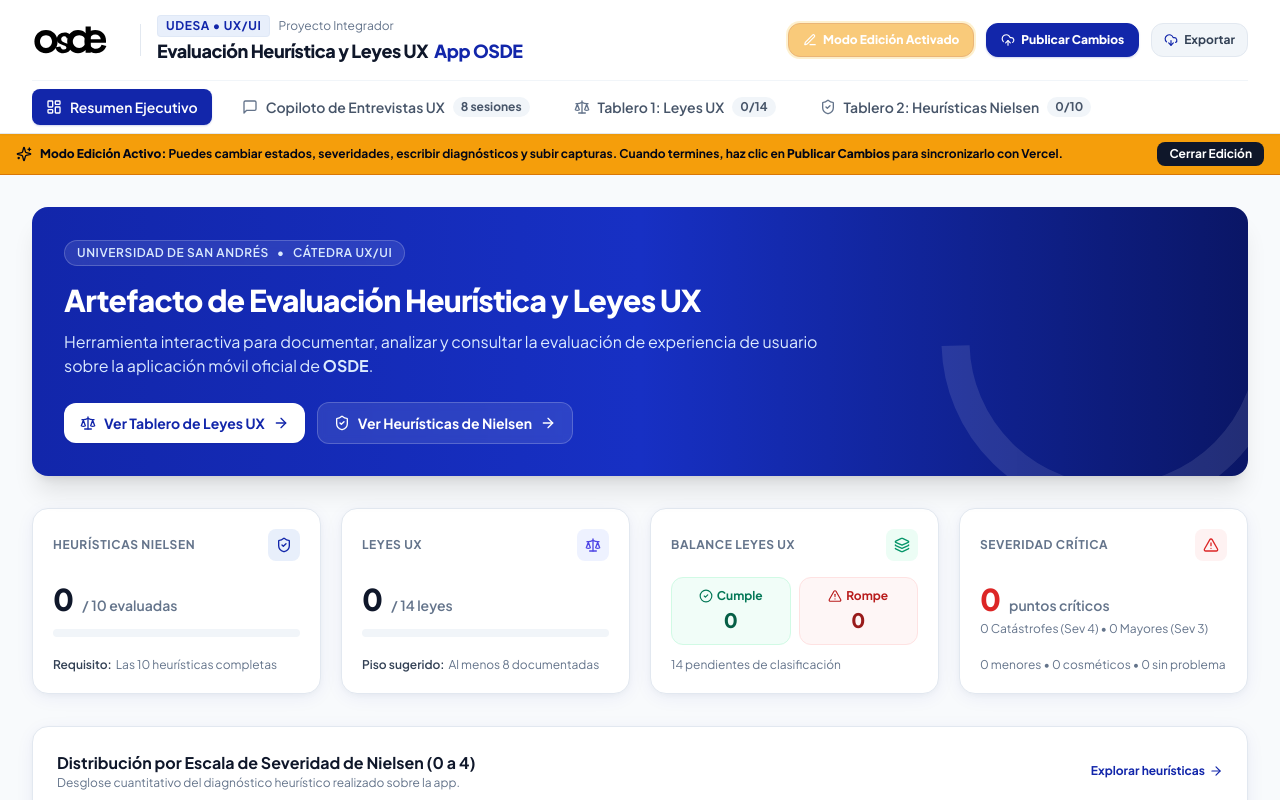
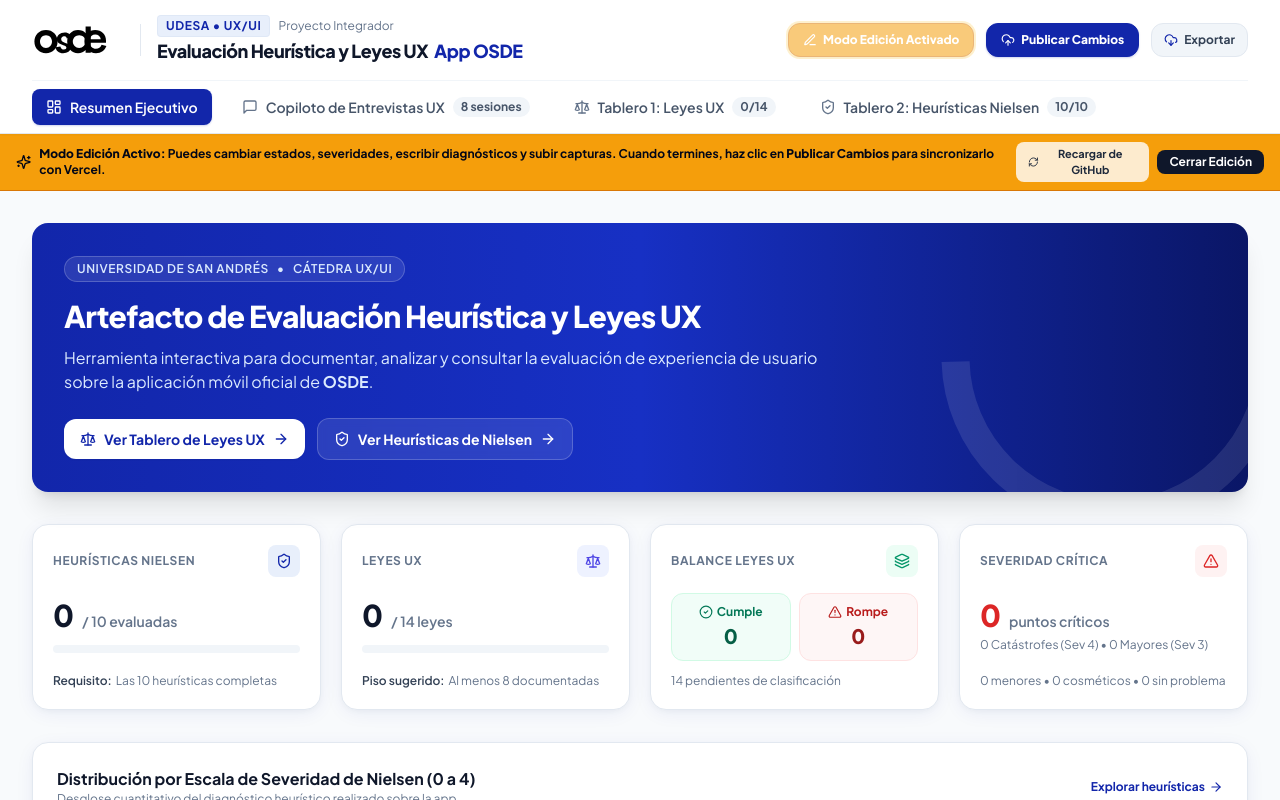
Before and after one commit to FranUdeSA/UX-UI, a React (Vite) app: page / in a window 1280 px wide. Both pictures are taken after a click on the button "Activar Modo Edición". Shown: the top 800 px of the page. Built offline with nearby package versions, Linux system fonts and the light colour scheme.

Commit message:
fix: priorizar datos publicados de GitHub y limpiar cache local obsoleta

```diff
--- a/src/App.tsx
+++ b/src/App.tsx
@@ -10,11 +10,11 @@
 import { ExportDataModal } from './components/ExportDataModal';
 import { PublishModal } from './components/PublishModal';
 import { TeamFooter } from './components/TeamFooter';
-import { InterviewModule } from './components/interview/InterviewModule';
-import { Sparkles } from 'lucide-react';
+import { teamData } from './data/teamData';
+import { Users, GraduationCap, Sparkles, RefreshCw } from 'lucide-react';
 
-const STORAGE_LAWS_KEY = 'osde_ux_laws_v1';
-const STORAGE_HEURISTICS_KEY = 'osde_nielsen_heuristics_v1';
+const DRAFT_LAWS_KEY = 'osde_draft_laws_v2';
+const DRAFT_HEURISTICS_KEY = 'osde_draft_heuristics_v2';
 
 export const App: React.FC = () => {
   const [activeTab, setActiveTab] = useState<ActiveTab>('dashboard');
@@ -23,47 +23,59 @@
   const [isPublishOpen, setIsPublishOpen] = useState<boolean>(false);
   const [modalData, setModalData] = useState<EvidenceModalData | null>(null);
 
-  // Initialize laws from localStorage or default
+  // Limpiar claves antiguas de localStorage v1 para evitar que bloqueen los datos nuevos
+  useEffect(() => {
+    try {
+      localStorage.removeItem('osde_ux_laws_v1');
+      localStorage.removeItem('osde_nielsen_heuristics_v1');
+    } catch {
+      // ignore
+    }
+  }, []);
+
+  // Inicializar directamente con los datos publicados en GitHub/Vercel (fuente de verdad)
   const [laws, setLaws] = useState<UxLawItem[]>(() => {
     try {
-      const saved = localStorage.getItem(STORAGE_LAWS_KEY);
-      if (saved) return JSON.parse(saved);
+      const draft = localStorage.getItem(DRAFT_LAWS_KEY);
+      if (draft) return JSON.parse(draft);
     } catch {
       // ignore
     }
     return defaultLaws;
   });
 
-  // Initialize heuristics from localStorage or default
   const [heuristics, setHeuristics] = useState<NielsenHeuristicItem[]>(() => {
     try {
-      const saved = localStorage.getItem(STORAGE_HEURISTICS_KEY);
-      if (saved) return JSON.parse(saved);
+      const draft = localStorage.getItem(DRAFT_HEURISTICS_KEY);
+      if (draft) return JSON.parse(draft);
     } catch {
       // ignore
     }
     return defaultHeuristics;
   });
 
-  // Save to localStorage whenever laws change
+  // Guardar en borrador local solo si el usuario está en modo edición
   useEffect(() => {
+    if (isEditMode) {
       try {
-      localStorage.setItem(STORAGE_LAWS_KEY, JSON.stringify(laws));
+        localStorage.setItem(DRAFT_LAWS_KEY, JSON.stringify(laws));
       } catch {
-      // handle storage quota
+        // ignore
       }
-  }, [laws]);
+    }
+  }, [laws, isEditMode]);
 
-  // Save to localStorage whenever heuristics change
   useEffect(() => {
+    if (isEditMode) {
       try {
-      localStorage.setItem(STORAGE_HEURISTICS_KEY, JSON.stringify(heuristics));
+        localStorage.setItem(DRAFT_HEURISTICS_KEY, JSON.stringify(heuristics));
       } catch {
-      // handle storage quota
+        // ignore
       }
-  }, [heuristics]);
+    }
+  }, [heuristics, isEditMode]);
 
-  // Update handlers
+  // Actualizadores de leyes y heurísticas
   const handleUpdateLaw = (updatedLaw: UxLawItem) => {
     setLaws((prev) => prev.map((l) => (l.id === updatedLaw.id ? updatedLaw : l)));
   };
@@ -72,15 +84,32 @@
     setHeuristics((prev) => prev.map((h) => (h.id === updatedItem.id ? updatedItem : h)));
   };
 
+  // Restablecer a la versión publicada en GitHub
   const handleResetToDefault = () => {
     setLaws(defaultLaws);
     setHeuristics(defaultHeuristics);
-    localStorage.removeItem(STORAGE_LAWS_KEY);
-    localStorage.removeItem(STORAGE_HEURISTICS_KEY);
+    try {
+      localStorage.removeItem(DRAFT_LAWS_KEY);
+      localStorage.removeItem(DRAFT_HEURISTICS_KEY);
+      localStorage.removeItem('osde_ux_laws_v1');
+      localStorage.removeItem('osde_nielsen_heuristics_v1');
+    } catch {
+      // ignore
+    }
+  };
+
+  // Al publicar con éxito, limpiar el borrador local para volver a sincronizar con la fuente oficial
+  const handlePublishSuccess = () => {
+    try {
+      localStorage.removeItem(DRAFT_LAWS_KEY);
+      localStorage.removeItem(DRAFT_HEURISTICS_KEY);
+    } catch {
+      // ignore
+    }
   };
 
   const evaluatedLawsCount = laws.filter((l) => l.status !== 'pendiente').length;
-  const evaluatedNielsenCount = heuristics.filter((h) => h.severity !== null).length;
+  const evaluatedNielsenCount = heuristics.filter((h) => h.severity !== null || (h.explanation && h.explanation.trim() !== '')).length;
 
   const handleOpenEvidence = (data: EvidenceModalData) => {
     setModalData(data);
@@ -114,12 +143,22 @@
                 <strong>Modo Edición Activo:</strong> Puedes cambiar estados, severidades, escribir diagnósticos y subir capturas. Cuando termines, haz clic en <strong>Publicar Cambios</strong> para sincronizarlo con Vercel.
               </span>
             </div>
+            <div className="flex items-center gap-2">
+              <button
+                onClick={handleResetToDefault}
+                className="px-3 py-1 bg-white/80 hover:bg-white text-slate-800 rounded-lg transition-colors flex items-center gap-1 text-[11px]"
+                title="Descartar borradores locales y cargar lo que está publicado en GitHub"
+              >
+                <RefreshCw className="w-3 h-3" />
+                <span>Recargar de GitHub</span>
+              </button>
               <button
                 onClick={() => setIsEditMode(false)}
-              className="px-3 py-1 bg-slate-900 text-white rounded-lg hover:bg-slate-800 transition-colors shrink-0 ml-4"
+                className="px-3 py-1 bg-slate-900 text-white rounded-lg hover:bg-slate-800 transition-colors shrink-0"
               >
                 Cerrar Edición
               </button>
+            </div>
           </div>
         </div>
       )}
@@ -132,10 +171,6 @@
             heuristics={heuristics}
             setActiveTab={setActiveTab}
           />
-        )}
-
-        {activeTab === 'interview' && (
-          <InterviewModule />
         )}
 
         {activeTab === 'laws' && (
@@ -154,6 +189,64 @@
             onUpdateHeuristic={handleUpdateHeuristic}
             onOpenEvidence={handleOpenEvidence}
           />
+        )}
+
+        {activeTab === 'team' && (
+          <div className="space-y-8 animate-fadeIn max-w-4xl mx-auto">
+            {/* Team View Card */}
+            <div className="bg-white p-8 rounded-2xl border border-slate-200 shadow-osde-card">
+              <div className="flex items-center gap-3 mb-6">
+                <div className="w-12 h-12 rounded-2xl bg-osde-subtle text-osde-blue flex items-center justify-center">
+                  <Users className="w-6 h-6" />
+                </div>
+                <div>
+                  <h2 className="text-2xl font-black text-slate-900">
+                    Ficha Técnica y Equipo de Trabajo
+                  </h2>
+                  <p className="text-xs text-slate-500 font-semibold uppercase tracking-wider">
+                    {teamData.university} • {teamData.course}
+                  </p>
+                </div>
+              </div>
+
+              {/* Members Grid */}
+              <div className="grid grid-cols-1 sm:grid-cols-2 gap-4 mt-6">
+                {teamData.members.map((name, i) => (
+                  <div
+                    key={i}
+                    className="p-4 rounded-xl bg-slate-50 border border-slate-200/80 flex items-center gap-3"
+                  >
+                    <span className="w-8 h-8 rounded-lg bg-osde-blue text-white font-black text-xs flex items-center justify-center shadow-sm">
+                      0{i + 1}
+                    </span>
+                    <div>
+                      <div className="text-sm font-bold text-slate-900">{name}</div>
+                      <div className="text-[11px] text-slate-500 font-medium">Estudiante UX/UI • UdeSA</div>
+                    </div>
+                  </div>
+                ))}
+              </div>
+
+              {/* Project Guidelines Box */}
+              <div className="mt-8 pt-6 border-t border-slate-100 space-y-4">
+                <h3 className="text-sm font-bold text-slate-800 flex items-center gap-2">
+                  <GraduationCap className="w-4 h-4 text-osde-blue" />
+                  <span>Objetivos Pedagógicos y Metodología</span>
+                </h3>
+                <div className="p-4 rounded-xl bg-osde-subtle/40 border border-osde-border/60 text-xs text-slate-700 space-y-2 leading-relaxed">
+                  <p>
+                    • <strong>Auditoría Heurística de Jakob Nielsen</strong>: Evaluación de las 10 heurísticas en su totalidad con graduación de severidad de 0 a 4 y estimación del impacto en la persona usuaria.
+                  </p>
+                  <p>
+                    • <strong>Checklist de 14 Leyes UX</strong>: Diagnóstico visual y funcional de los flujos principales de la app móvil de OSDE identificando puntos de cumplimiento y quiebre de leyes.
+                  </p>
+                  <p>
+                    • <strong>Despliegue y Accesibilidad</strong>: Artefacto web navegable listo para producción y despliegue continuo en Vercel.
+                  </p>
+                </div>
+              </div>
+            </div>
+          </div>
         )}
       </main>
 
@@ -175,6 +268,7 @@
         onClose={() => setIsPublishOpen(false)}
         laws={laws}
         heuristics={heuristics}
+        onSuccess={handlePublishSuccess}
       />
 
       {/* Persistent Academic & Team Footer */}
--- a/src/components/PublishModal.tsx
+++ b/src/components/PublishModal.tsx
@@ -8,6 +8,7 @@
   onClose: () => void;
   laws: UxLawItem[];
   heuristics: NielsenHeuristicItem[];
+  onSuccess?: () => void;
 }
 
 export const PublishModal: React.FC<PublishModalProps> = ({
@@ -15,6 +16,7 @@
   onClose,
   laws,
   heuristics,
+  onSuccess,
 }) => {
   const [token, setToken] = useState<string>(() => localStorage.getItem('osde_github_token') || '');
   const [owner] = useState<string>('FranUdeSA');
@@ -52,6 +54,7 @@
       });
 
       setStatus('success');
+      if (onSuccess) onSuccess();
     } catch (err: any) {
       console.error(err);
       setStatus('error');
--- a/src/types/index.ts
+++ b/src/types/index.ts
@@ -39,7 +39,7 @@
   };
 }
 
-export type ActiveTab = 'dashboard' | 'interview' | 'laws' | 'nielsen';
+export type ActiveTab = 'dashboard' | 'interview' | 'laws' | 'nielsen' | 'team';
 
 export interface EvidenceModalData {
   isOpen: boolean;
```
Lines whose indentation alone changed are shown as unchanged.
